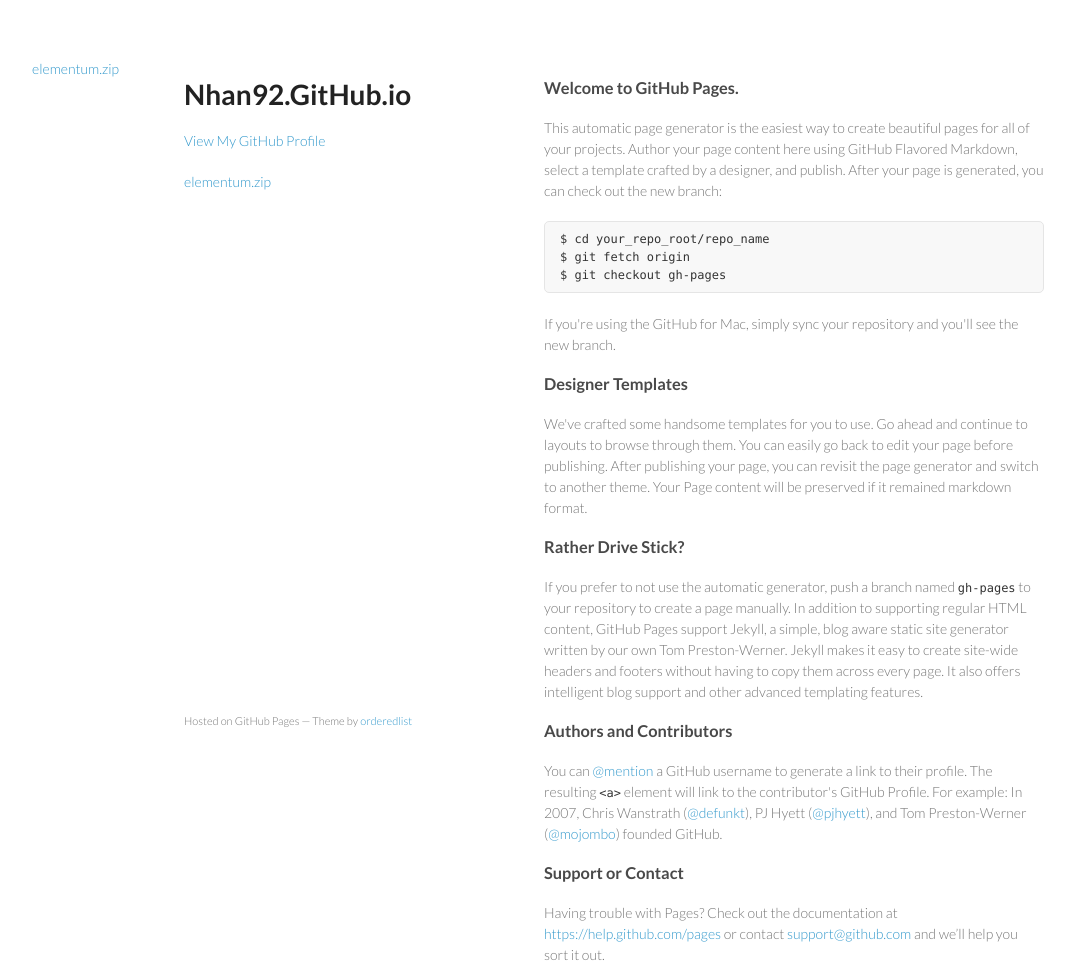
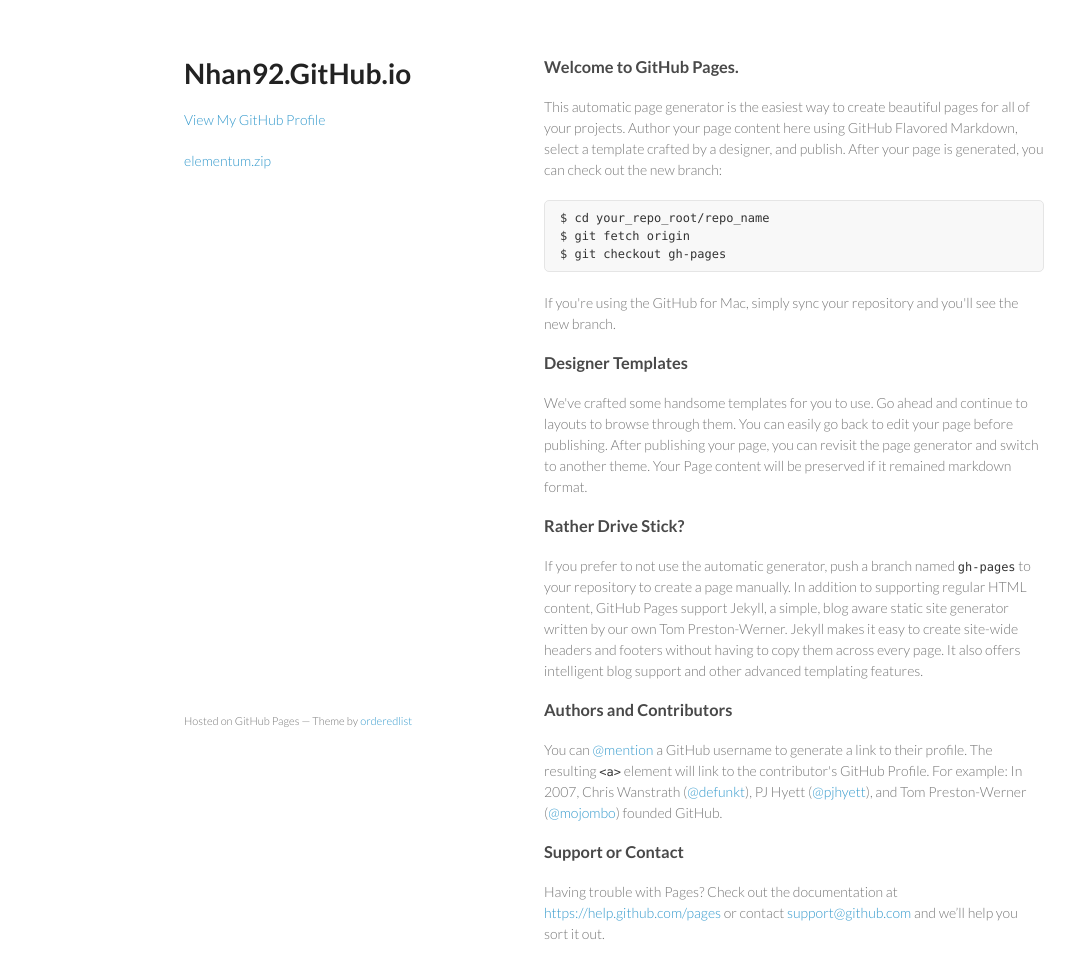
Before and after one commit to nhan92/nhan92.github.io, a plain HTML site: page index.html in a window 1280 px wide. Shown: the whole page, without its empty margins (26-1101 px from the left). Drawn offline with Linux system fonts and the light colour scheme.

Commit message:
Update index.html

```diff
--- a/index.html
+++ b/index.html
@@ -1,6 +1,4 @@
 <!doctype html>
-<a href="elementum.zip">elementum.zip</a>
-<br>
 <html>
   <head>
     <meta charset="utf-8">
```
